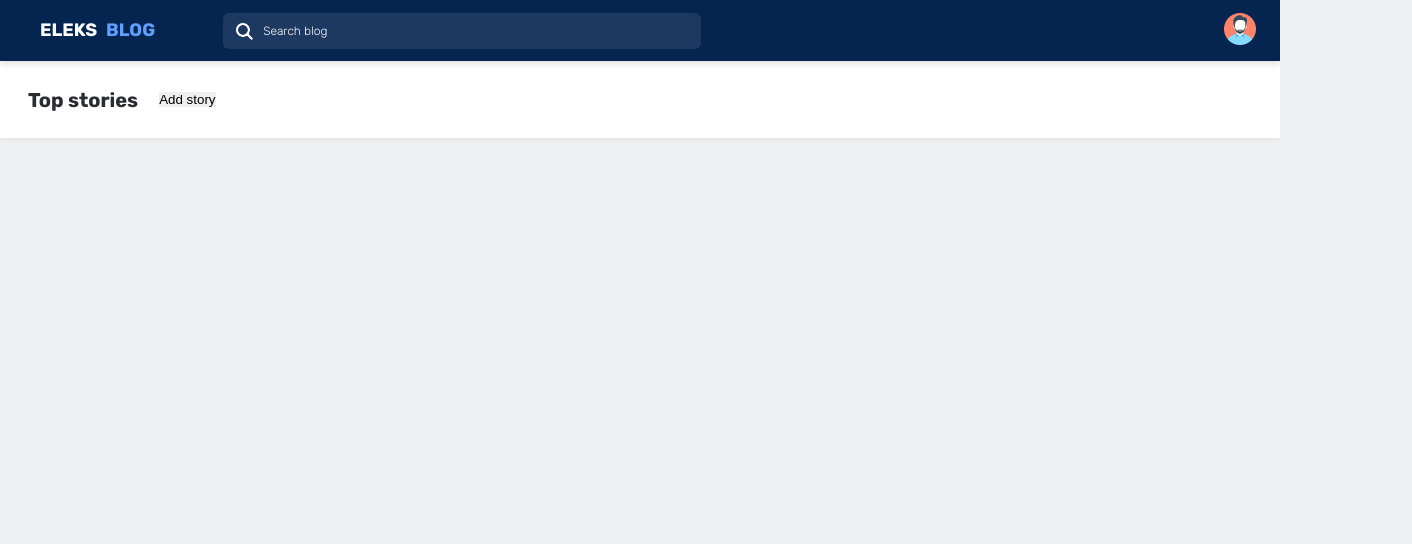
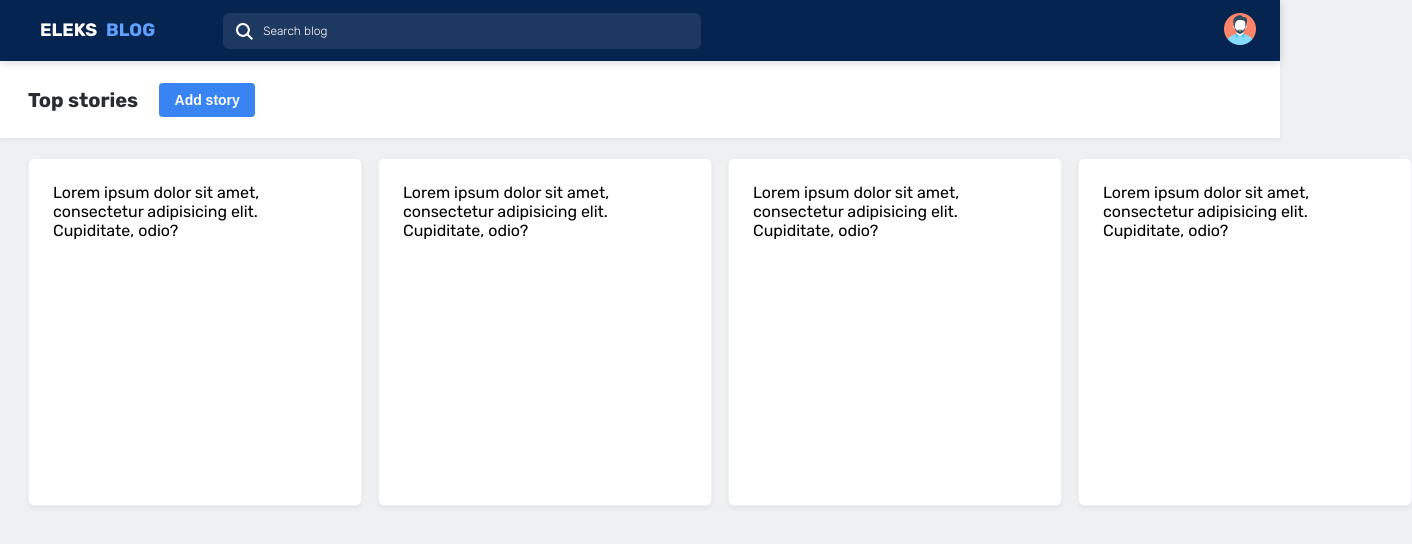
Before and after one commit to grizzly21/blog, a plain HTML site: page html/top-stories.html in a window 1280 px wide. Shown: the whole page, 1412 px wide, since content can reach past the window. Drawn offline with Linux system fonts and the light colour scheme.

Commit message:
add grid layout for story board

```diff
--- a/css/style.css
+++ b/css/style.css
@@ -136,7 +136,7 @@ input:focus-visible{
     transition: background-color 0.1s linear;
 }
 
-.btn-submit:hover {
+button:hover {
     background-color: #2065CA;
     cursor: pointer;
 }
--- a/css/top-stories.css
+++ b/css/top-stories.css
@@ -103,5 +103,35 @@
 }
 
 .btn-add-story{
+    width: 96px;
+    height: 34px;
+    color: #FFFFFF;
 
+    font-weight: 700;
+    font-size: 14px;
+    line-height: 20px;
+
+    background-color: #3884F2;
+    border-radius: 4px;
+    transition: background-color 0.1s linear;
 }
+
+/* STORY BOARD*/
+
+.story-board{
+    display: grid;
+    grid-template-columns: 334px 334px 334px 334px;
+    grid-column-gap: 16px;
+    width: 100%;
+    max-width: 1440px;
+    padding: 20px 28px;
+    box-sizing: border-box;
+}
+.story-item{
+    height: 348px;
+    background: #FFFFFF;
+    border: 1px solid #EFF0F2;
+    padding: 24px;
+    box-shadow: 0 2px 4px rgba(0, 0, 0, 0.05);
+    border-radius: 6px;
+}
--- a/html/top-stories.html
+++ b/html/top-stories.html
@@ -34,7 +34,10 @@
                 <button class="btn-add-story">Add story</button>
             </div>
             <div class="story-board">
-
+                <div class="story-item">Lorem ipsum dolor sit amet, consectetur adipisicing elit. Cupiditate, odio?</div>
+                <div class="story-item">Lorem ipsum dolor sit amet, consectetur adipisicing elit. Cupiditate, odio?</div>
+                <div class="story-item">Lorem ipsum dolor sit amet, consectetur adipisicing elit. Cupiditate, odio?</div>
+                <div class="story-item">Lorem ipsum dolor sit amet, consectetur adipisicing elit. Cupiditate, odio?</div>
             </div>
         </div>
     </body>
```
